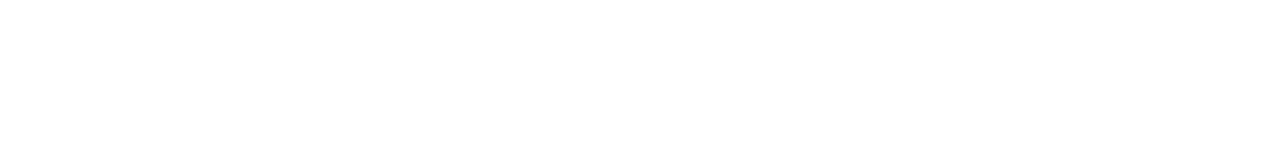
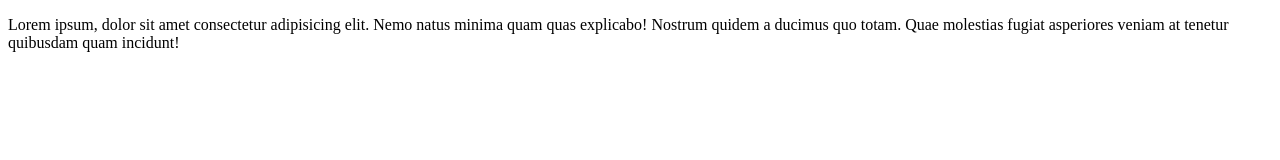
Before and after one commit to fanou-fanou/data-test, a plain HTML site: page index.html in a window 1280 px wide. Drawn offline with Linux system fonts and the light colour scheme.

Commit message:
add text

```diff
--- a/index.html
+++ b/index.html
@@ -6,6 +6,12 @@
 		<title>Document</title>
 	</head>
 	<body>
+		<p>
+			Lorem ipsum, dolor sit amet consectetur adipisicing elit. Nemo natus
+			minima quam quas explicabo! Nostrum quidem a ducimus quo totam. Quae
+			molestias fugiat asperiores veniam at tenetur quibusdam quam
+			incidunt!
+		</p>
 		<script src="main.js"></script>
 	</body>
 </html>
```
